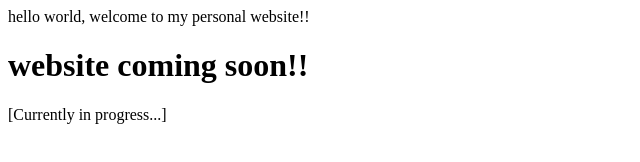
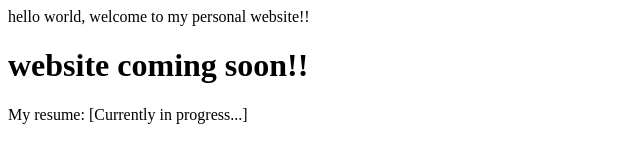
Before and after one commit to abhijayrajvansh/abhijayrajvansh.github.io, a plain HTML site: page index.html in a window 1280 px wide. Shown: the whole page, without its empty margins (0-640 px from the left). Drawn offline with Linux system fonts and the light colour scheme.

Commit message:
updating directories

```diff
--- a/index.html
+++ b/index.html
@@ -5,6 +5,9 @@
 
         <h1>website coming soon!!</h1>
 
+        My resume:
+
         [Currently in progress...]
+
     </body>
 </html>
```
Also changed, not shown: 2 other files.
